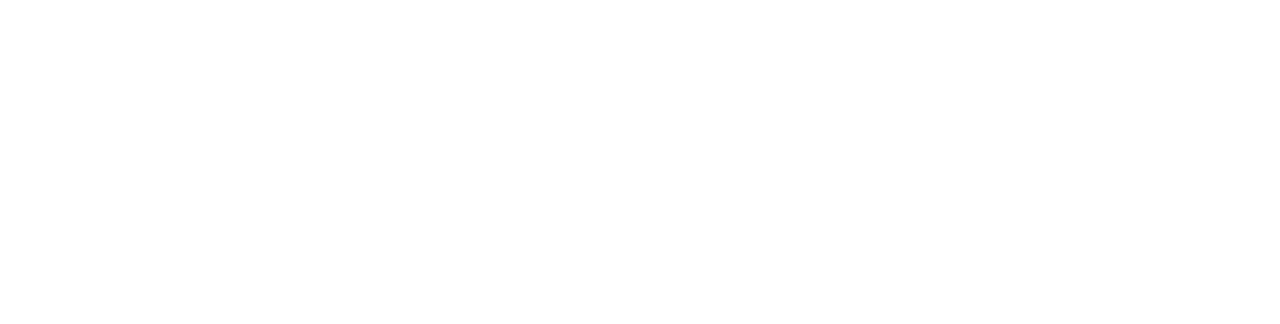
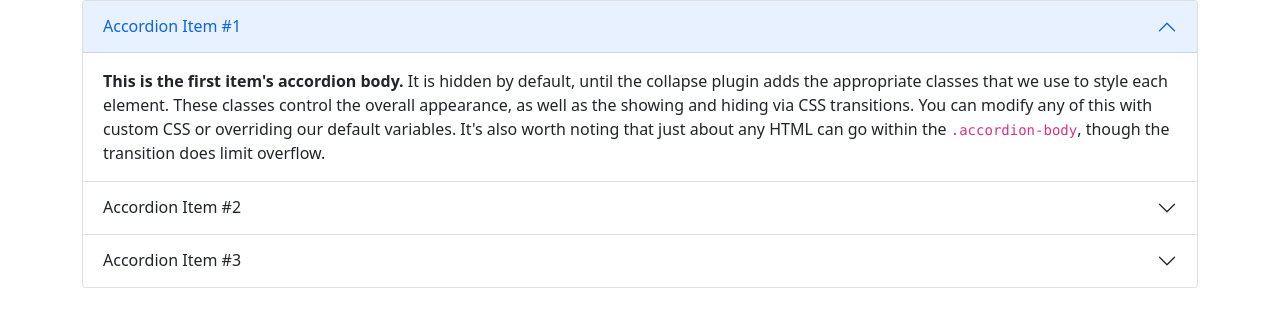
Before and after one commit to tapas2000/Redes-2---wireshark, a plain HTML site: page index.html in a window 1280 px wide. Drawn offline with nearby package versions, Linux system fonts and the light colour scheme.

Commit message:
Ejemplo
Mirando si esto funciona ome

```diff
--- a/index.html
+++ b/index.html
@@ -1,12 +1,80 @@
 <!DOCTYPE html>
 <html lang="en">
+
 <head>
     <meta charset="UTF-8">
     <meta http-equiv="X-UA-Compatible" content="IE=edge">
     <meta name="viewport" content="width=device-width, initial-scale=1.0">
+    <link href="https://cdn.jsdelivr.net/npm/bootstrap@5.0.0-beta3/dist/css/bootstrap.min.css" rel="stylesheet"
+        integrity="sha384-eOJMYsd53ii+scO/bJGFsiCZc+5NDVN2yr8+0RDqr0Ql0h+rP48ckxlpbzKgwra6" crossorigin="anonymous">
     <title>Proyecto</title>
 </head>
+
 <body>
+    <div class="container">
+        <div class="accordion" id="accordionExample">
+            <div class="accordion-item">
+                <h2 class="accordion-header" id="headingOne">
+                    <button class="accordion-button" type="button" data-bs-toggle="collapse"
+                        data-bs-target="#collapseOne" aria-expanded="true" aria-controls="collapseOne">
+                        Accordion Item #1
+                    </button>
+                </h2>
+                <div id="collapseOne" class="accordion-collapse collapse show" aria-labelledby="headingOne"
+                    data-bs-parent="#accordionExample">
+                    <div class="accordion-body">
+                        <strong>This is the first item's accordion body.</strong> It is hidden by default, until the
+                        collapse plugin adds the appropriate classes that we use to style each element. These classes
+                        control the overall appearance, as well as the showing and hiding via CSS transitions. You can
+                        modify any of this with custom CSS or overriding our default variables. It's also worth noting
+                        that just about any HTML can go within the <code>.accordion-body</code>, though the transition
+                        does limit overflow.
+                    </div>
+                </div>
+            </div>
+            <div class="accordion-item">
+                <h2 class="accordion-header" id="headingTwo">
+                    <button class="accordion-button collapsed" type="button" data-bs-toggle="collapse"
+                        data-bs-target="#collapseTwo" aria-expanded="false" aria-controls="collapseTwo">
+                        Accordion Item #2
+                    </button>
+                </h2>
+                <div id="collapseTwo" class="accordion-collapse collapse" aria-labelledby="headingTwo"
+                    data-bs-parent="#accordionExample">
+                    <div class="accordion-body">
+                        <strong>This is the second item's accordion body.</strong> It is hidden by default, until the
+                        collapse plugin adds the appropriate classes that we use to style each element. These classes
+                        control the overall appearance, as well as the showing and hiding via CSS transitions. You can
+                        modify any of this with custom CSS or overriding our default variables. It's also worth noting
+                        that just about any HTML can go within the <code>.accordion-body</code>, though the transition
+                        does limit overflow.
+                    </div>
+                </div>
+            </div>
+            <div class="accordion-item">
+                <h2 class="accordion-header" id="headingThree">
+                    <button class="accordion-button collapsed" type="button" data-bs-toggle="collapse"
+                        data-bs-target="#collapseThree" aria-expanded="false" aria-controls="collapseThree">
+                        Accordion Item #3
+                    </button>
+                </h2>
+                <div id="collapseThree" class="accordion-collapse collapse" aria-labelledby="headingThree"
+                    data-bs-parent="#accordionExample">
+                    <div class="accordion-body">
+                        <strong>This is the third item's accordion body.</strong> It is hidden by default, until the
+                        collapse plugin adds the appropriate classes that we use to style each element. These classes
+                        control the overall appearance, as well as the showing and hiding via CSS transitions. You can
+                        modify any of this with custom CSS or overriding our default variables. It's also worth noting
+                        that just about any HTML can go within the <code>.accordion-body</code>, though the transition
+                        does limit overflow.
+                    </div>
+                </div>
+            </div>
+        </div>
+    </div>
+</body>
+<script src="https://cdn.jsdelivr.net/npm/bootstrap@5.0.0-beta3/dist/js/bootstrap.bundle.min.js"
+    integrity="sha384-JEW9xMcG8R+pH31jmWH6WWP0WintQrMb4s7ZOdauHnUtxwoG2vI5DkLtS3qm9Ekf"
+    crossorigin="anonymous"></script>
 
-</body>
 </html>
```
